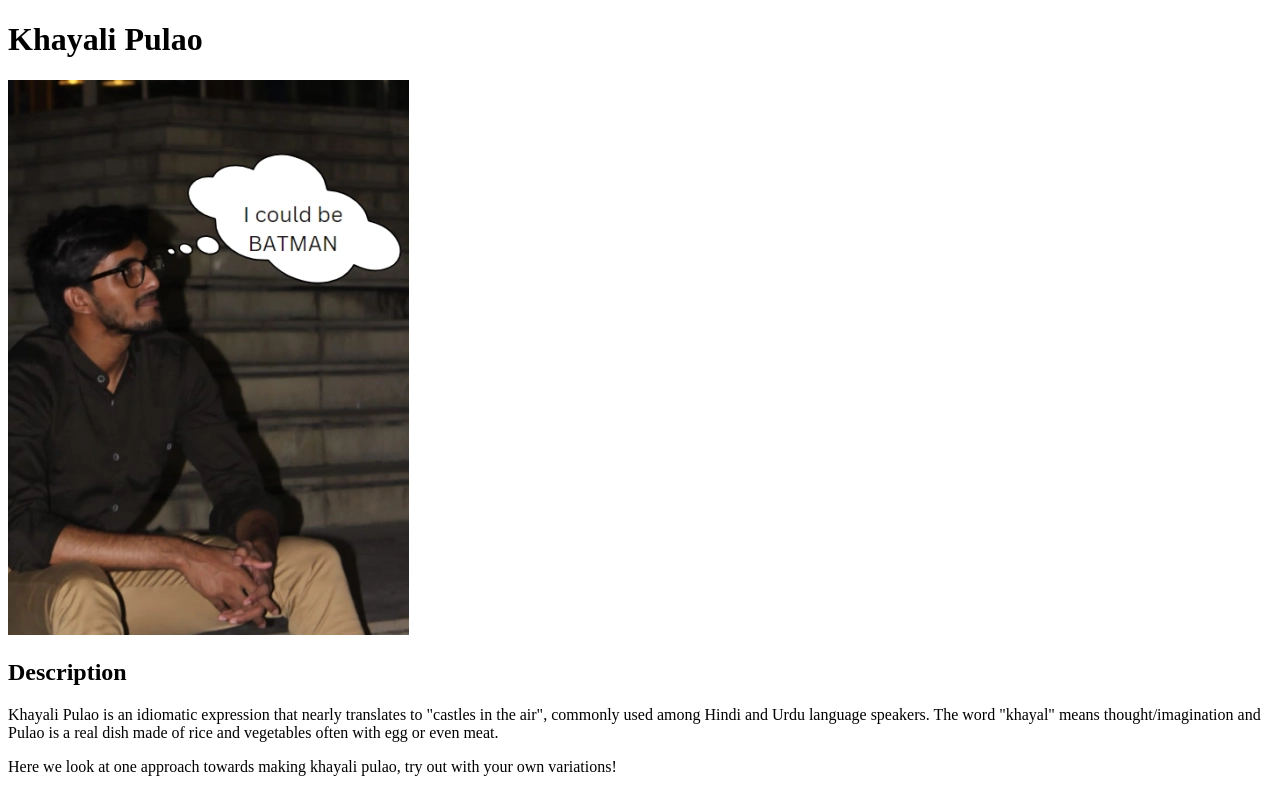
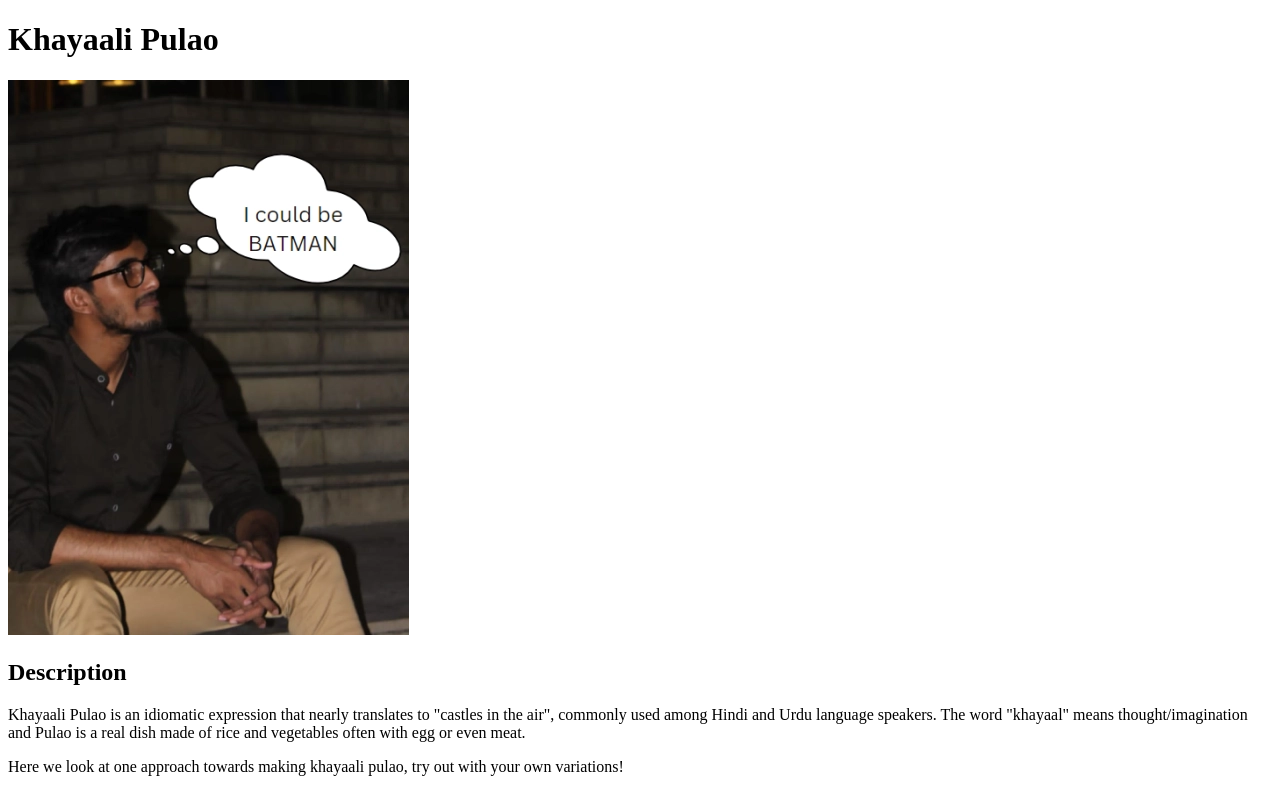
Before and after one commit to Newmood/odin-recipes, a plain HTML site: page recipes/khayaali-pulao.html in a window 1280 px wide. Shown: the top 793 px of the page. Drawn offline with Linux system fonts and the light colour scheme.

Commit message:
chore: fix typo (khayal) -> (khayaal)

```diff
--- a/recipes/khayali-pulao.html
+++ b/recipes/khayaali-pulao.html
@@ -2,15 +2,15 @@
 <html lang="en">
     <head>
         <meta charset="utf-8">
-        <title>Khayali Pulao</title>
+        <title>Khayaali Pulao</title>
     </head>
     <body>
-        <h1 id="header-1">Khayali Pulao</h1>
+        <h1 id="header-1">Khayaali Pulao</h1>
         <img src="images/think_batman.png" alt="Man thinking he could be batman">
 
         <h2>Description</h2>
-        <p>Khayali Pulao is an idiomatic expression that nearly translates to "castles in the air", commonly used among Hindi and Urdu language speakers. The word "khayal" means thought/imagination and Pulao is a real dish made of rice and vegetables often with egg or even meat.</p>
-        <p>Here we look at one approach towards making khayali pulao, try out with your own variations!</p>
+        <p>Khayaali Pulao is an idiomatic expression that nearly translates to "castles in the air", commonly used among Hindi and Urdu language speakers. The word "khayaal" means thought/imagination and Pulao is a real dish made of rice and vegetables often with egg or even meat.</p>
+        <p>Here we look at one approach towards making khayaali pulao, try out with your own variations!</p>
 
         <h2>Ingredients</h2>
         <ul>
```
Also changed, not shown: index.html (+1 -1 lines).
